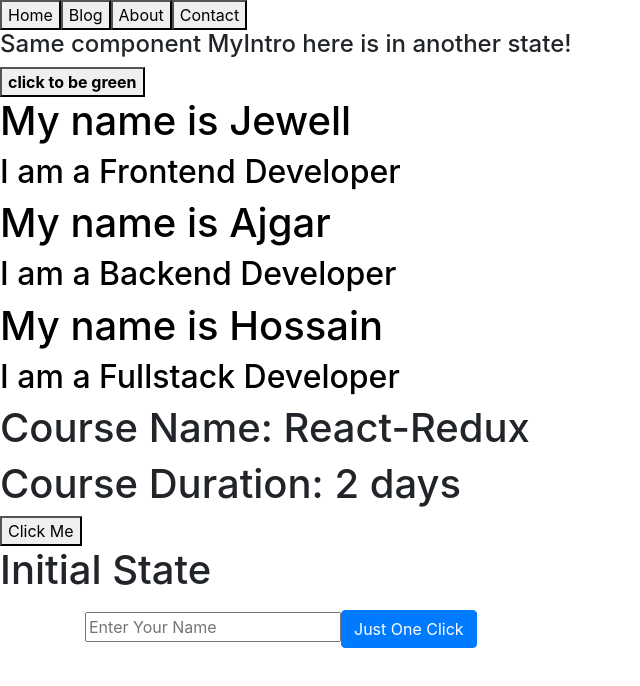
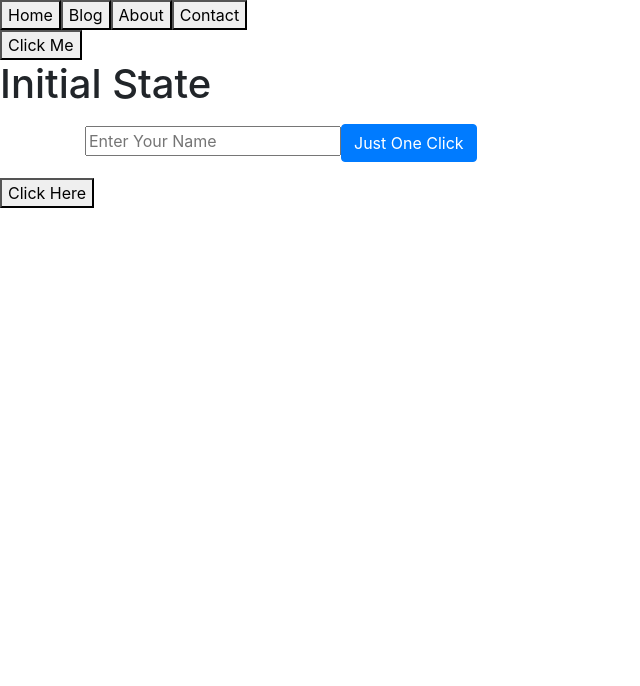
Before and after one commit to mdajgarhossain/React-Beginners-To-Advanced, a React (Create React App) app: page / in a window 1280 px wide. Shown: the top 686 px of the page, without its empty margins (0-640 px from the left). Built offline with nearby package versions, Linux system fonts and the light colour scheme.

Commit message:
Use State to Toggle an Element

```diff
--- a/src/components/App.js
+++ b/src/components/App.js
@@ -15,6 +15,7 @@ import StateInBangla2 from './MyComponents/StateInBangla2';
 import MyStatefulComponent from './MyComponents/RenderStateInUI';
 import SetStateComponent from './MyComponents/SetStateComponent';
 import EventHandlerInBangla from './MyComponents/EventHandlerInBangla';
+import ToggleElementInComponent from './MyComponents/ToggleElementInComponent';
 
 function App() {
   return (
@@ -42,13 +43,15 @@ function App() {
 
       {/* <StateInBangla /> */}
 
-      <StateInBangla2 />
+      {/* <StateInBangla2 />
 
-      <MyStatefulComponent />
+      <MyStatefulComponent /> */}
 
       <SetStateComponent />
 
       <EventHandlerInBangla />
+
+      <ToggleElementInComponent />
     </div>
   );
 }
--- /dev/null
+++ b/src/components/MyComponents/ToggleElementInComponent.js
@@ -0,0 +1,45 @@
+import React, {Component} from 'react';
+
+//Use State to Toggle an Element(freecodecamp)
+class ToggleElementInComponent extends Component {
+    constructor(props) {
+        super(props);
+
+        this.state = {
+            visibility: false
+        };
+
+        this.toggleVisibility = this.toggleVisibility.bind(this);
+    }
+
+    toggleVisibility() {
+        if(this.state.visibility === true) {
+            this.setState((state) => ({
+                visibility: false
+            }))
+        } else {
+            this.setState((state) => ({
+                visibility: true
+            }))
+        }
+    }
+
+    render() {
+        if(this.state.visibility) {
+            return(
+                <div>
+                    <button onClick={this.toggleVisibility}>Click Here</button>
+                    <h1>Now you see me!</h1>
+                </div>
+            )
+        } else {
+            return(
+                <div>
+                    <button onClick={this.toggleVisibility}>Click Here</button>
+                </div>
+            )
+        }
+    }
+}
+
+export default ToggleElementInComponent
```
